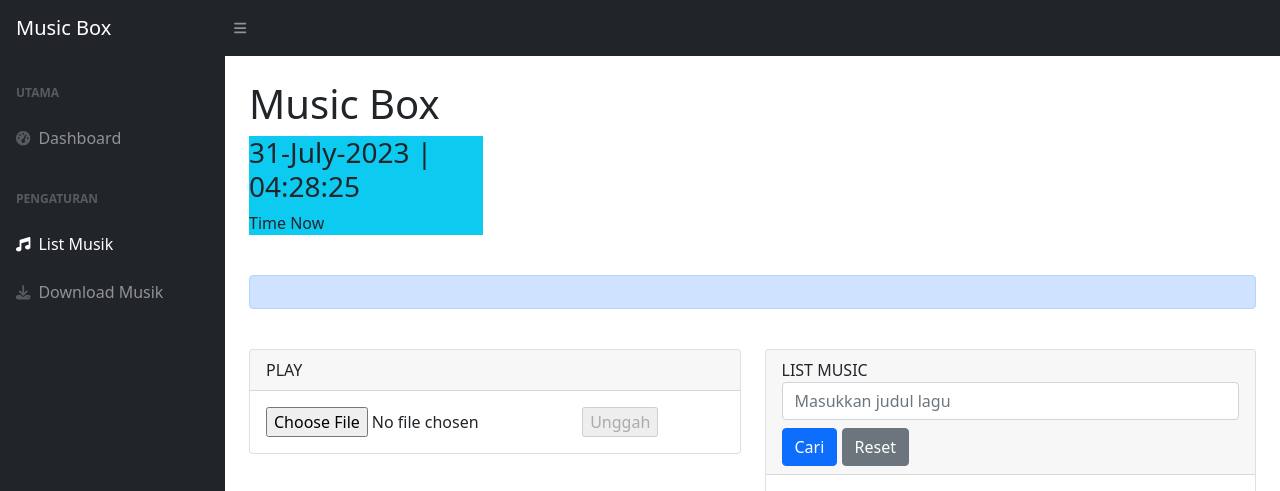
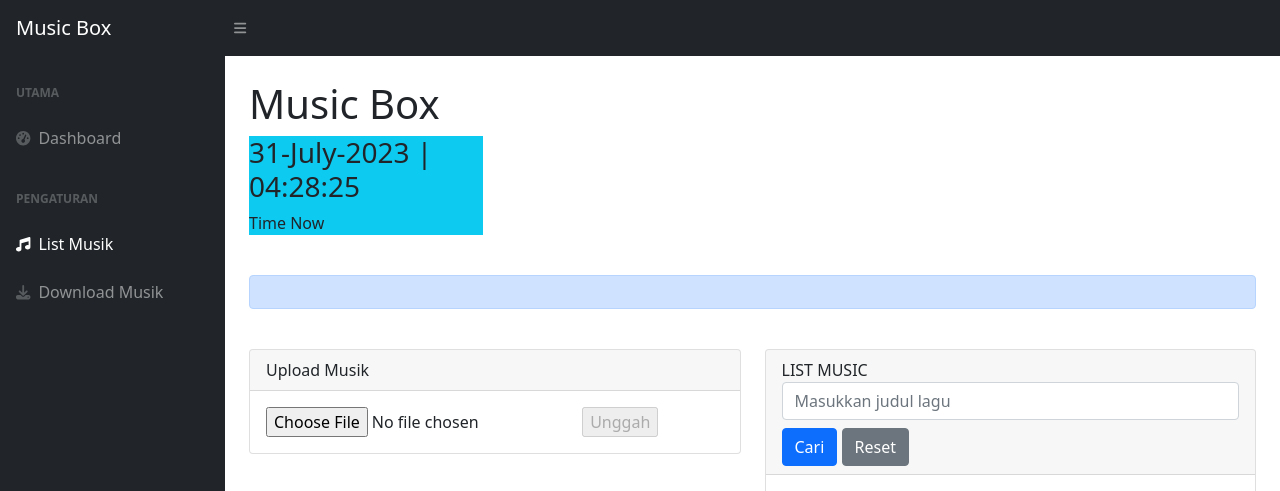
Before and after one commit to hamtz/karaokebox, a Flask app: template templates/listmusik.html in a window 1280 px wide. Shown: the top 491 px of the page. Run offline with Flask 3, Linux system fonts and the light colour scheme; the template is opened without the code that fills it, so the values that code supplies are empty; some libraries are stand-ins or nearby versions.

Commit message:
upload lagu - fix search upload lagu

```diff
--- a/main.py
+++ b/main.py
@@ -9,6 +9,7 @@ ALLOWED_EXTENSIONS = {'mp4', 'mkv'}
 
 def get_video_list():
     video_folder = 'listvideo'
+    # video_folder = '/media/ilham/SONG' // ubah semua path sesuai path yg digunakan
     video_list = []
     for filename in os.listdir(video_folder):
         if filename.endswith('.mp4') or filename.endswith('.mkv'):
@@ -49,7 +50,7 @@ def download():
             output_path = 'listvideo/'
             youtube_stream.download(output_path=output_path)
 
-            message = "Download is completed successfully"
+            message = "Download selesai"
         except:
             message = "An error has occurred"
     return render_template('download.html', message=message)
--- a/templates/listmusik.html
+++ b/templates/listmusik.html
@@ -131,7 +131,7 @@
                 <div class="card mb-4">
                   <div class="card-header">
                     <!-- <i class="fas fa-chart-area me-1"></i> -->
-                    PLAY
+                    Upload Musik
                   </div>
                   <div class="card-body">
                     <form
```
